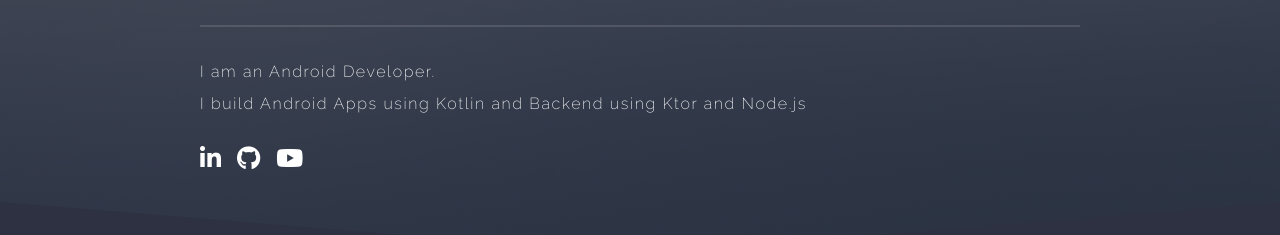
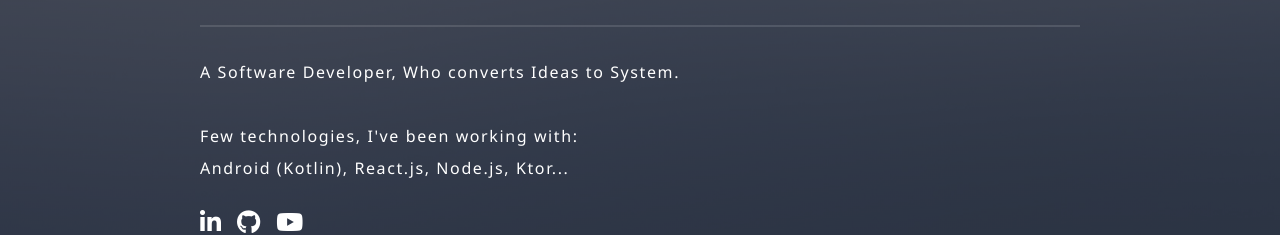
Before and after one commit to Sk-singla/portfolio, a React (Create React App) app: page / in a window 1280 px wide. Shown: the part 161-396 px from the top of the page. Built offline with nearby package versions, Linux system fonts and the light colour scheme; no server answers.

Commit message:
tagline changed

```diff
--- a/src/App.css
+++ b/src/App.css
@@ -3525,7 +3525,7 @@ input, select, textarea {
 			-ms-filter: blur(0);
 			filter: blur(0);
 			opacity: 1;
-			font-family: Raleway, Helvetica, sans-serif;
+			font-family: 'Segoe UI', Tahoma, Geneva, Verdana, sans-serif;
 			font-size: 1em;
 			font-weight: 200;
 			letter-spacing: 0.1em;
--- a/src/components/Banner.js
+++ b/src/components/Banner.js
@@ -5,8 +5,9 @@ export const Banner = () => {
         <section id="banner">
             <div className="inner">
                 <h2>Hi, I am Samarth.</h2>
-                <p>I am an Android Developer.<br/>
-                    I build Android Apps using Kotlin and Backend using Ktor and Node.js
+                <p>A Software Developer, Who converts Ideas to System. <br/> <br/>
+                <span style={{fontWeight:"500"}}>Few technologies, I've been working with:</span><br/>
+                Android (Kotlin), React.js, Node.js, Ktor...
                 </p>
                 <br/>
                 <a href="https://www.linkedin.com/in/samarth-gupta-049120193/" target="_blank" rel="noreferrer">
```
